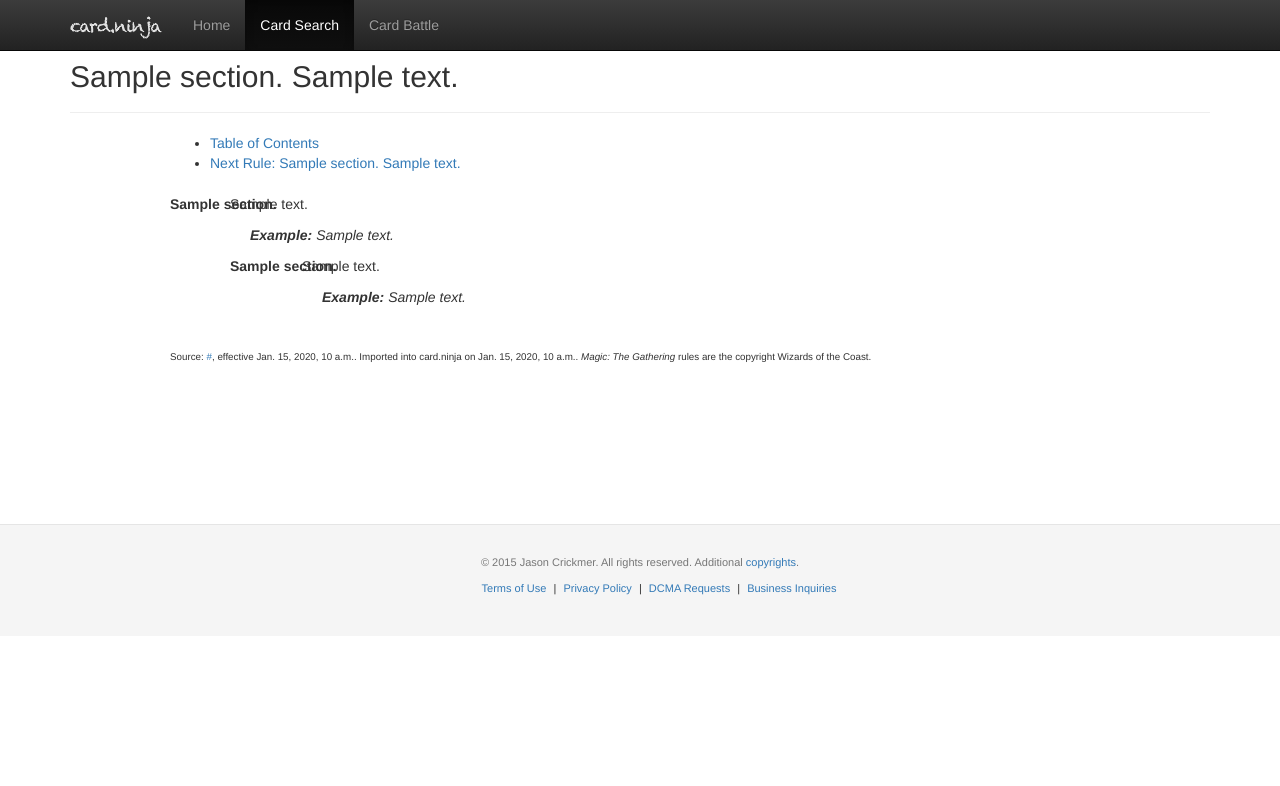
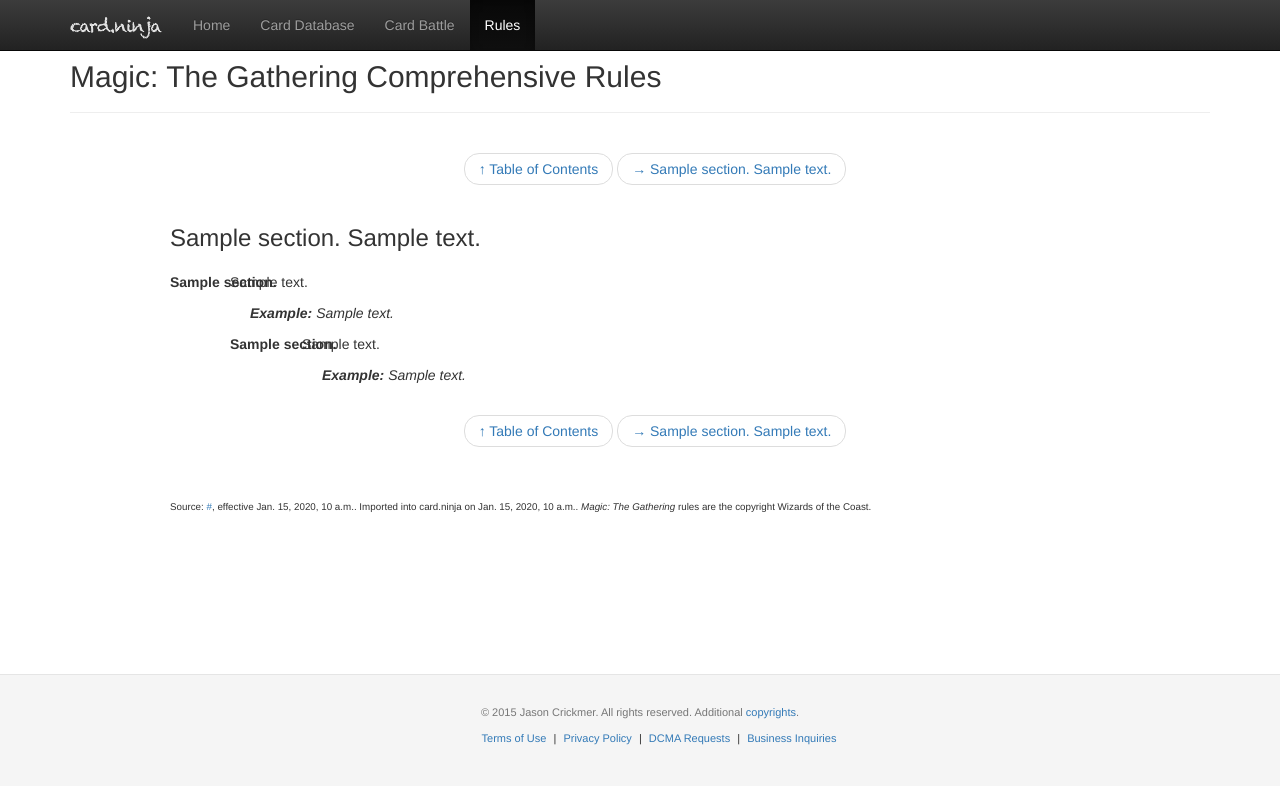
Before and after one commit to jcrickmer/mtgdbpy, a Django app: template rules/templates/rules/rule.html in a window 1280 px wide. Shown: the top 786 px of the page. Run offline with Django 3.2, Linux system fonts and the light colour scheme; the template is opened without the code that fills it: most values are stand-ins (such as "Sample title", 1, 10 or a date in 2020); data that the repository does not hold is empty; some libraries are stand-ins or nearby versions.

Commit message:
Style and navigation tweaks to rules. Added top-level navigation for rules.

```diff
--- a/mtgdb/templates/base.html
+++ b/mtgdb/templates/base.html
@@ -45,8 +45,9 @@
         <div class="collapse navbar-collapse" id="bs-example-navbar-collapse-1">
           <ul class="nav navbar-nav">
             <li id="top-menu-home" class=""><a href="/">Home</a></li>
-            <li id="top-menu-search" class="active"><a href="{% url 'cards:index' %}">Card Search</a></li>
+            <li id="top-menu-search" class="active"><a href="{% url 'cards:index' %}">Card Database</a></li>
             <li id="top-menu-battle"><a href="{% url 'cards:battle' %}">Card Battle</a></li>
+            <li id="top-menu-rules"><a href="{% url 'rules:index' %}">Rules</a></li>
           </ul>
         </div>
       </div>
--- a/rules/management/commands/loadfromsource.py
+++ b/rules/management/commands/loadfromsource.py
@@ -30,7 +30,7 @@
         # opened it in Word, and then saved it as htm with the encoding set to UTF-8 in the Web Options settings.
         # Make it XML so that xml.dom can play with it
         # xmllint --html --xmlout MagicCompRules_20140601.htm  > fixed.html
-        infile = codecs.open('/home/jason/projects/mtgdb/fixed.html', 'r', 'utf-8')
+        infile = codecs.open('/home/jason/projects/mtgdb/rules.html', 'r', 'utf-8')
         bigstring = infile.read()
         dom = parseString(bigstring.encode('UTF-8'))
         divs = dom.getElementsByTagName('div')
--- a/rules/templates/rules/rule.html
+++ b/rules/templates/rules/rule.html
@@ -1,20 +1,31 @@
 {% extends "base.html" %}
 
-{% block title %}Magic: The Gathering Rules, {{doc_title}}{% endblock %}
-{% block pagetitle %}{{rule.section}}. {{rule.rule_text | safe}}{% endblock %}
+{% block title %}Magic: The Gathering Rules, {{rule.section}}. {{rule.rule_text | safe}}{% endblock %}
+{% block pagetitle %}Magic: The Gathering Comprehensive Rules{% endblock %}
 
 {% block content %}
+<script>
+$('#top-menu-search').removeClass('active');
+$('#top-menu-rules').addClass('active');
+</script>
   <div class="row">
     <div class="col-xs-12 col-md-offset-1 col-md-10">
-      <ul>
-        <li><a href="{% url 'rules:index' %}">Table of Contents</a></li>
-        {% if previous_rule %}
-          <li><a href="{% url 'rules:showsection' previous_rule.section %}">Previous Rule: {{previous_rule.section}}. {{previous_rule.rule_text | safe}}</a></li>
-        {% endif %}
-        {% if next_rule %}
-          <li><a href="{% url 'rules:showsection' next_rule.section %}">Next Rule: {{next_rule.section}}. {{next_rule.rule_text | safe}}</a></li>
-        {% endif %}
-      <ul>
+      <nav>
+        <ul class="pager">
+          <li><a href="{% url 'rules:index' %}"><span aria-hidden="true">&uarr;</span> Table of Contents</a></li>
+          {% if previous_rule %}
+            <li><a href="{% url 'rules:showsection' previous_rule.section %}"><span aria-hidden="true">&larr;</span> {{previous_rule.section}}. {{previous_rule.rule_text | safe}}</a></li>
+          {% endif %}
+          {% if next_rule %}
+            <li><a href="{% url 'rules:showsection' next_rule.section %}"><span aria-hidden="true">&rarr;</span> {{next_rule.section}}. {{next_rule.rule_text | safe}}</a></li>
+          {% endif %}
+        <ul>
+      </nav>
+    </div>
+  </div>
+  <div class="row">
+    <div class="col-xs-12 col-md-offset-1 col-md-10">
+      <h3>{{rule.section}}. {{rule.rule_text | safe}}</h3>
     </div>
   </div>
   <div class="row">
@@ -57,6 +68,21 @@
   </div>
   <div class="row">
     <div class="col-xs-12 col-md-offset-1 col-md-10">
+      <nav>
+        <ul class="pager">
+          <li><a href="{% url 'rules:index' %}"><span aria-hidden="true">&uarr;</span> Table of Contents</a></li>
+          {% if previous_rule %}
+            <li><a href="{% url 'rules:showsection' previous_rule.section %}"><span aria-hidden="true">&larr;</span> {{previous_rule.section}}. {{previous_rule.rule_text | safe}}</a></li>
+          {% endif %}
+          {% if next_rule %}
+            <li><a href="{% url 'rules:showsection' next_rule.section %}"><span aria-hidden="true">&rarr;</span> {{next_rule.section}}. {{next_rule.rule_text | safe}}</a></li>
+          {% endif %}
+        <ul>
+      </nav>
+    </div>
+  </div>
+  <div class="row">
+    <div class="col-xs-12 col-md-offset-1 col-md-10">
       <p style="margin-top:33px; font-size: 70%">
         Source: <a href="{{meta.source_url}}">{{meta.source_url}}</a>, effective {{meta.effective_date}}. Imported into card.ninja on {{meta.import_date}}. <i>Magic: The Gathering</i> rules are the copyright Wizards of the Coast.
       </p>
```
Also changed, not shown: rules/templates/rules/index.html (+28 -12 lines).
